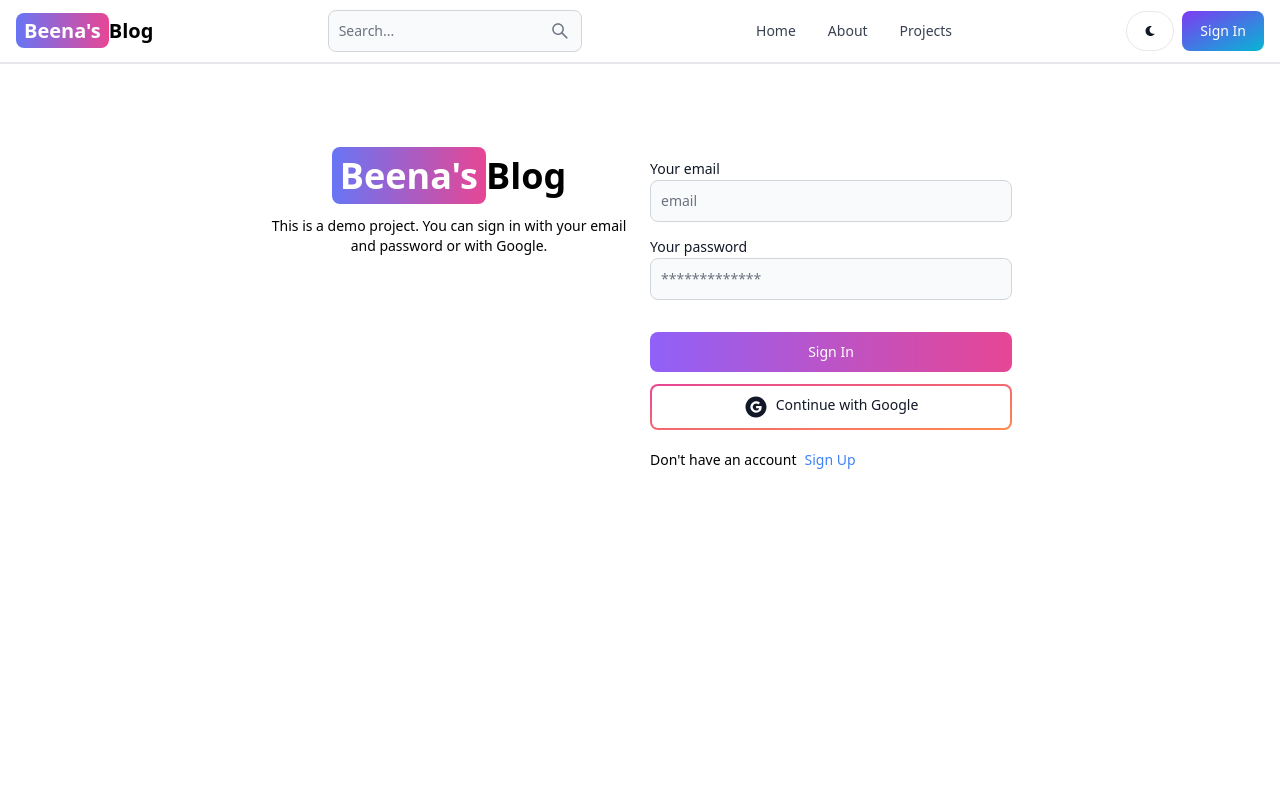
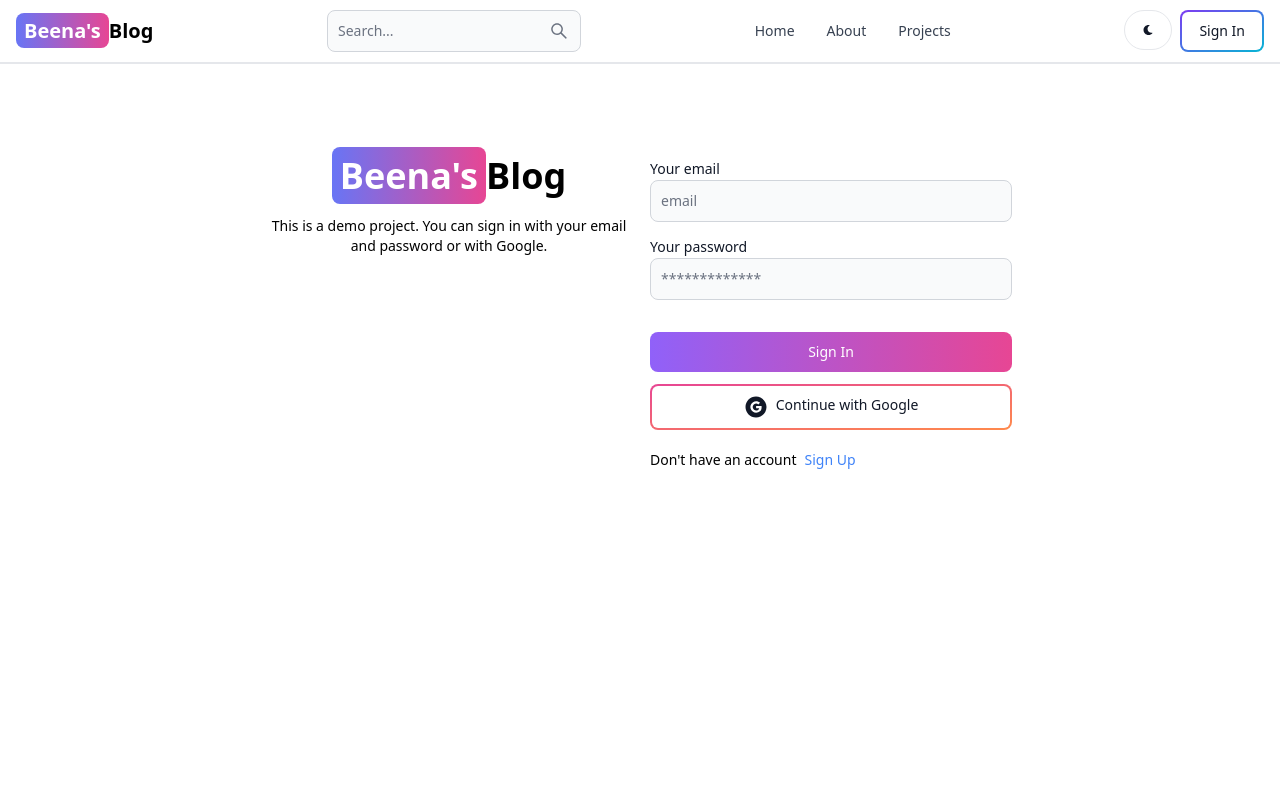
Before and after one commit to BEENA-PAL/SahandsBlogApp, a React (Vite) app in the folder client/: page /sign-in in a window 1280 px wide. Shown: the top 800 px of the page. Built offline with nearby package versions, Linux system fonts and the light colour scheme.

Commit message:
updated header section with image functionality

```diff
--- a/client/src/components/Header.jsx
+++ b/client/src/components/Header.jsx
@@ -1,10 +1,15 @@
-import { Button, Navbar, TextInput } from "flowbite-react";
+import { Button, Navbar, TextInput, Dropdown } from "flowbite-react";
 import { Link, useLocation } from "react-router-dom";
 import { AiOutlineSearch } from "react-icons/ai";
 import { FaMoon } from "react-icons/fa";
+import { useSelector } from "react-redux";
 
+import { Avatar } from "flowbite-react";
 export default function Header() {
   const path = useLocation().pathname;
+  const { currentUser } = useSelector((state) => state.user);
+  // console.log(currentUser.username);
+
   // console.log(path);
   return (
     <Navbar className="border-b-2">
@@ -35,9 +40,34 @@
         <Button className="w-12 h-10 hidden sm:inline" color="gray" pill>
           <FaMoon />
         </Button>
-        <Link to="/sign-in">
-          <Button gradientDuoTone="purpleToBlue">Sign In</Button>
-        </Link>
+        {currentUser ? (
+          <Dropdown
+            arrowIcon={false}
+            inline
+            label={
+              <Avatar alt="user" img={currentUser.profilePicture} rounded />
+            }
+          >
+            <Dropdown.Header>
+              <span className="block text-sm">@{currentUser.username}</span>
+              <span className="block text-sm font-medium truncate">
+                {currentUser.email}
+              </span>
+            </Dropdown.Header>
+            <Link to={"/dashboard?tab=profile"}>
+              <Dropdown.Item>Profile</Dropdown.Item>
+            </Link>
+            <Dropdown.Divider />
+            <Dropdown.Item>Sign out</Dropdown.Item>
+          </Dropdown>
+        ) : (
+          <Link to="/sign-in">
+            <Button gradientDuoTone="purpleToBlue" outline>
+              Sign In
+            </Button>
+          </Link>
+        )}
+
         <Navbar.Toggle />
       </div>
 
```
